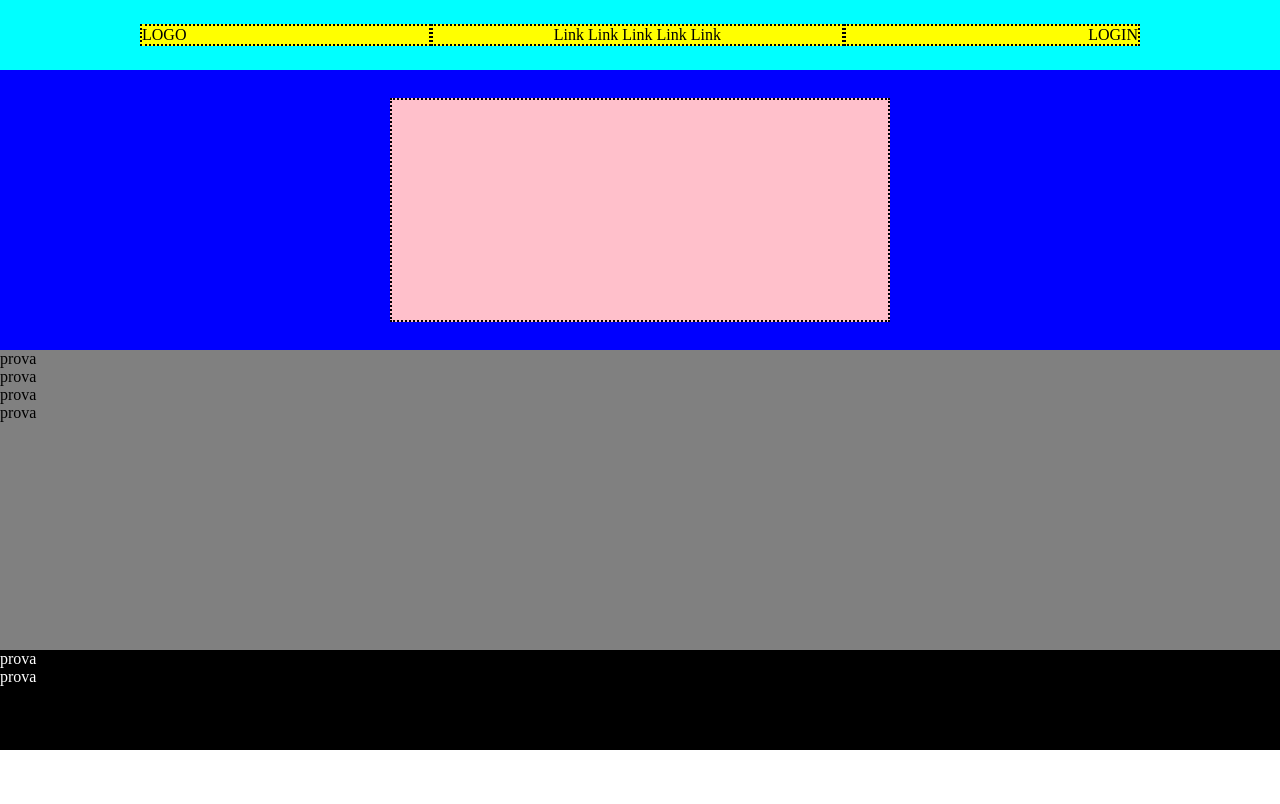
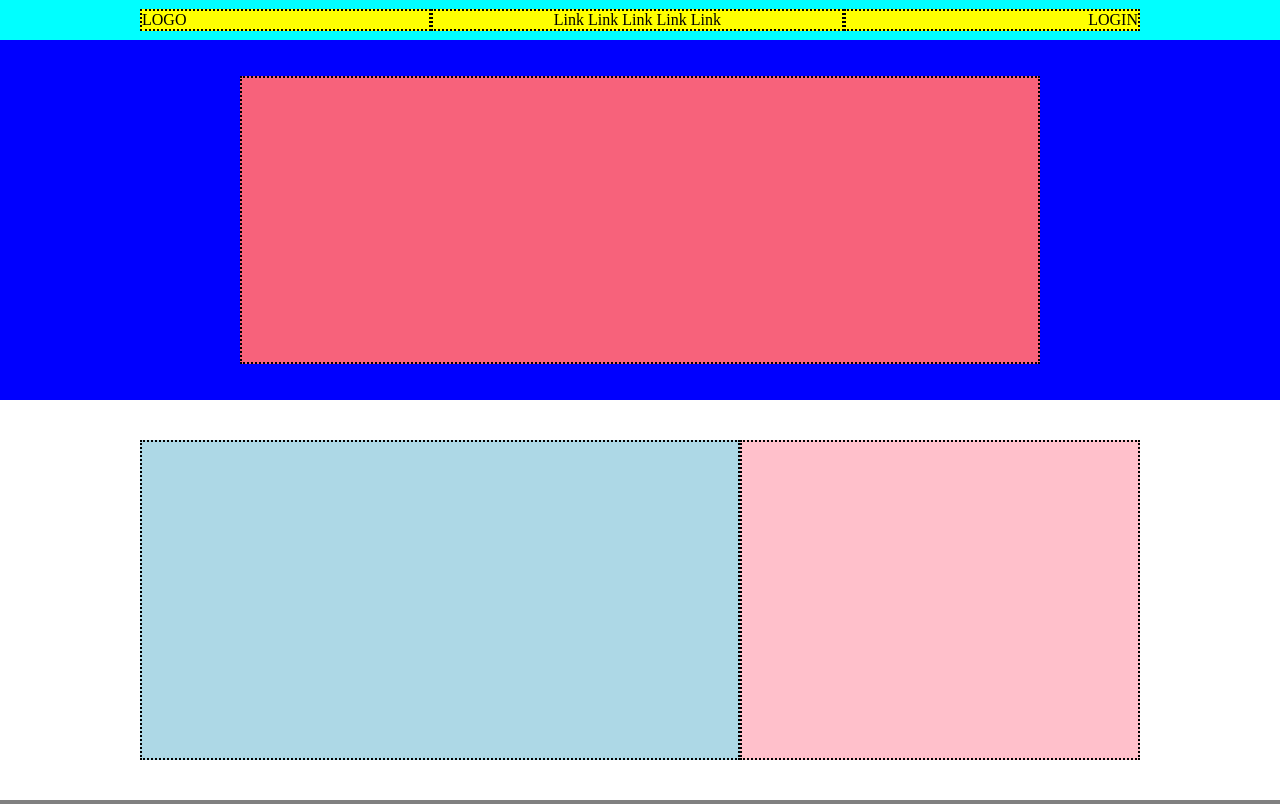
Before and after one commit to Damiana-Arangio/htmlcss-struttura-discord, a plain HTML site: page index.html in a window 1280 px wide. Shown: the top 804 px of the page. Drawn offline with Linux system fonts and the light colour scheme.

Commit message:
Aggiunta layout sezioni main (HTML e CSS)

```diff
--- a/css/styles.css
+++ b/css/styles.css
@@ -7,23 +7,34 @@
     box-sizing: border-box;
 }
 
-/* body {
-    background-color: red;
-} */
+/** Caratteristiche testo */
+body {
+}
 
+/** Altezze sezioni */
+.h-400 {
+    height: 400px;
+}
+
+.h-450 {
+    height: 450px;
+}
+
+.h-500 {
+    height: 700px;
+}
 
 /*! REGOLE GENERALI FLEXBOX  */
 
 /** Flex-container con Main-Axis orizzontale */
 .flex-container-row {
     display: flex;
-    height: 100%;
     justify-content: center;
     align-items: center;
     padding: 0 140px;
 }
 
-/* Figli di Flex-container-layout */
+/** Figli di Flex-container-layout */
 .flex-container-row > * {
     border: solid 2px black;
     border-style: dotted;
@@ -36,58 +47,88 @@
 }
 
 /*! INTESTAZIONE PAGINA */
-header {
-    height: 350px;
-}
 
-/** SEZIONE MAIN-HEADER */
+/** Sezione Main-Header */
 #main-header {
-    flex-basis: 20%;
+    flex-basis: 10%;
     background-color: aqua;
 }
 
 /* Barra di navigazione Header */
 #flex-nav {
-    /* justify-content: space-between; */
+    height: 100%;                           /* altezza 100% rispetto al padre -> main-header */
 }
 
 /* Logo-Link-Login */
-.items-nav
+.item-nav
 {
     flex-grow: 1;                                   /* Espansione dei flex-items: Logo-Link-Login*/
     background-color: yellow;
 }
 
-/* Logo */
+/* Logo nav */
 .logo {
 }
 
-/* Link */
+/* Link nav */
 .link {
     text-align: center;
 }
 
-/* Login */
+/* Login nav */
 .login {
     text-align: end;
 }
 
-/** SEZIONE HERO-HEADER */
+/** Sezione Hero-Header */
 #hero-header {
-    flex-basis: 80%;
+    flex-basis: 90%;
     background-color: blue;
 }
 
-.items-hero {
-    background-color: pink;
-    flex-basis: 50%;
+.item-hero {
+    background-color: rgb(247, 98, 123);
+    flex-basis: 80%;
     height: 80%;
 }
 
 /*! CONTENUTO PRINCIPALE */
-main {
+
+/** Figli di main-section server discord, canale vocale e community */
+.item-main-section-left {
+    flex-basis: 60%;
+    height: 80%;
+}
+
+.item-main-section-right {
+    flex-basis: 40%;
+    height: 80%;
+}
+
+/** Figlo di main-section tecnologia */
+.item-main-section-full {
+    flex-basis: 100%;
+    height: 80%;
+    background-color: green;
+}
+
+/*! COLORI BACKGROUND */
+
+/* Colori background */
+.bg-color-white {
+    background-color: white;
+}
+
+.bg-color-grey {
     background-color: grey;
-    height: 300px;
+}
+
+.bg-color-pink {
+    background-color: pink;
+}
+
+.bg-color-lightblue {
+    background-color: lightblue;
 }
 
 /*! PIE' DI PAGINA */
--- a/index.html
+++ b/index.html
@@ -17,20 +17,20 @@
 <body>
 
     <!-- INTESTAZIONE PAGINA -->
-    <header class="flex-container-column">
+    <header class="flex-container-column h-400">
 
         <!-- Sezione Main-Header  -->
         <section id="main-header">
             <nav id="flex-nav" class="flex-container-row">
-                    <div class="items-nav logo"> LOGO </div>
-                    <div class="items-nav link"> Link Link Link Link Link </div>
-                    <div class="items-nav login"> LOGIN </div>
+                    <div class="item-nav logo"> LOGO </div>
+                    <div class="item-nav link"> Link Link Link Link Link </div>
+                    <div class="item-nav login"> LOGIN </div>
             </nav>
         </section>
 
         <!-- Sezione Hero-Header  -->
         <section id="hero-header" class="flex-container-row">
-            <div class="items-hero"> </div>
+            <div class="item-hero"> </div>
         </section>
 
     </header>
@@ -40,21 +40,33 @@
     <main class="flex-container-column">
 
             <!-- Sezione Server Discord -->
-            <section> prova</section>
+            <section class="flex-container-row bg-color-white h-400">
+                <div class="item-main-section-left bg-color-lightblue"></div >
+                <div class="item-main-section-right bg-color-pink"></div>
+            </section>
+
 
             <!-- Sezione Canale Vocale -->
-            <section> prova</section>
+            <section class="flex-container-row bg-color-grey h-400">
+                <div class="item-main-section-left bg-color-pink"></div>
+                <div class="item-main-section-right bg-color-lightblue"></div>
+            </section>
 
             <!-- Sezione Community -->
-            <section> prova</section>
+            <section class="flex-container-row bg-color-white h-400">
+                <div class="item-main-section-left bg-color-lightblue"></div>
+                <div class="item-main-section-right bg-color-pink"></div>
+            </section>
 
             <!-- Sezione Tecnologia -->
-            <section> prova</section>
+            <section class="flex-container-row bg-color-grey h-500">
+                <div class="item-main-section-full"></div>
+            </section>
     </main>
 
 
      <!-- PIE' DI PAGINA -->
-      <footer class="flex-container-column">
+      <footer class="flex-container-column h-450">
 
         <!-- Sezione Link-Social  -->
         <section> prova</section>
```
